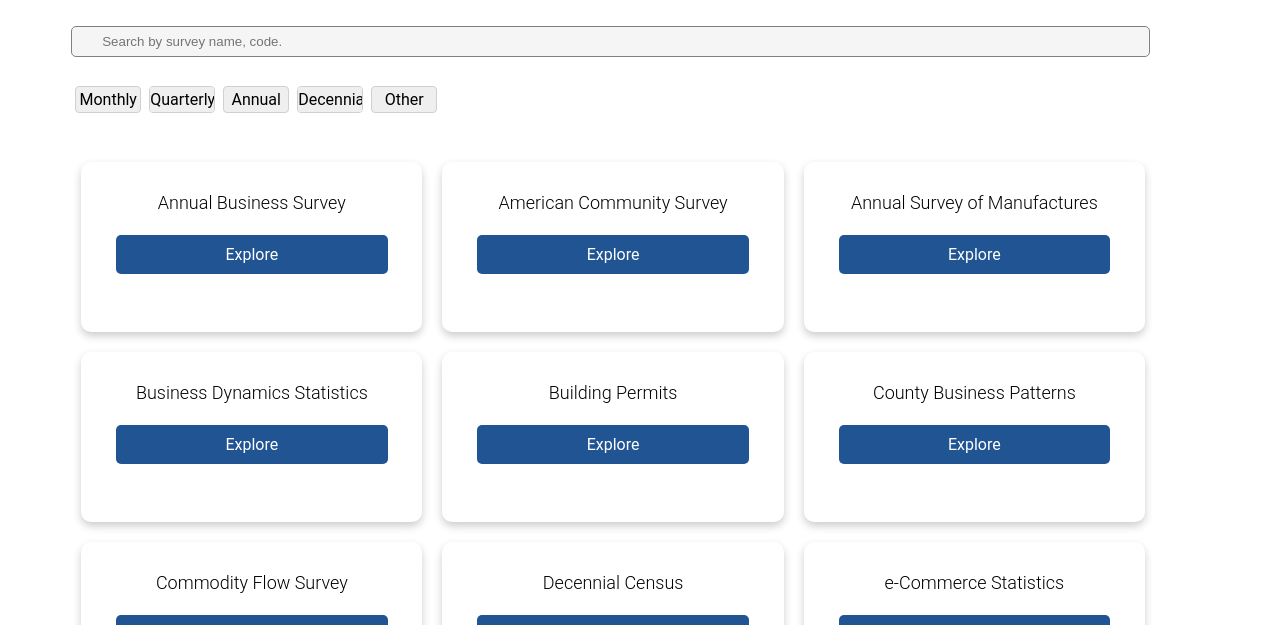
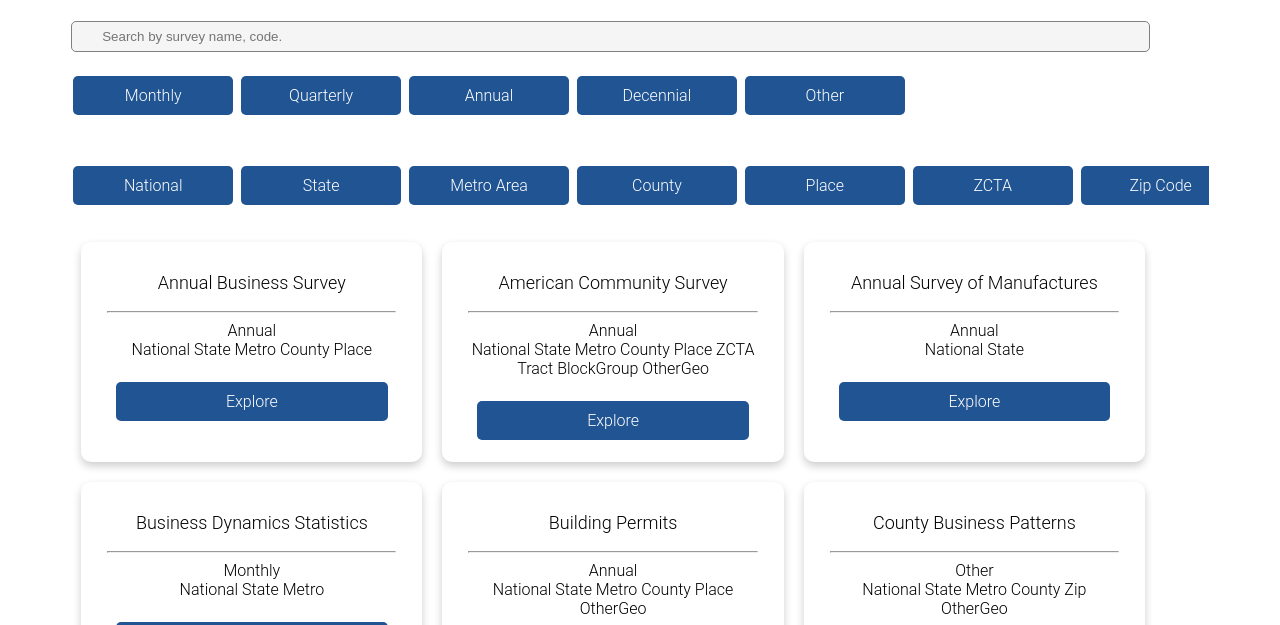
Before and after one commit to amyflo/censussurveys, a plain HTML site: page index.html in a window 1280 px wide. Shown: the part 175-800 px from the top of the page. Drawn offline with nearby package versions, Linux system fonts and the light colour scheme.

Commit message:
Editing js function

```diff
--- a/assets/script.js
+++ b/assets/script.js
@@ -1,6 +1,5 @@
 var grid=$(".container");
 var filter=$(".btn-group input");
-var filterfreq = $('.frequencies input');
 var search=$(".quicksearch");
 var qsRegex;
 var buttonFilter;
@@ -166,7 +165,8 @@ function createItems() {
     var $item = $("<div />", {
       "class": "card " + freq + " " + geo
     });
-    $item.append("<div class=" + cardPadding + "><h3>" + name + "</h3>" +
+    $item.append("<div class=" + cardPadding + "><h3>" + name + "</h3>" + '<hr>' +
+      '<p>'+ freq + '<br>' + geo + '</p><br>' +
       "<a href=" + link + " class=" + button + ">Explore</a></div>");
     $items = $items ? $items.add( $item ) : $item;
   }
--- a/index.html
+++ b/index.html
@@ -18,35 +18,98 @@
     <input class="quicksearch" placeholder="Search by survey name, code." type="text">
   </div>
 
-  <!--GEOGRAPHIES-->
+  <!--FREQUENCIES-->
   <div class="wrapper">
     <div class="scrolls">
-      <div class="frequencies">
+      <div class="btn-group">
         <div id="ck-button">
           <label>
-             <input class=sr-only type="checkbox" value=".Monthly"><span>Monthly</span>
+             <input class="sr-only"  type="checkbox" value=".Monthly"><span>Monthly</span>
           </label>
        </div>
        <div id="ck-button">
           <label>
-             <input class=sr-only type="checkbox" value=".Quarterly"><span>Quarterly</span>
+             <input class="sr-only" type="checkbox" value=".Quarterly"><span>Quarterly</span>
           </label>
        </div>
         <div id="ck-button">
           <label>
-            <input class=sr-only type="checkbox" value=".Annual"><span>Annual</span>
+            <input class="sr-only" type="checkbox" value=".Annual"><span>Annual</span>
           </label>
         </div>
         <div id="ck-button">
           <label>
-             <input class=sr-only type="checkbox" value=".Decennial"><span>Decennial</span>
+             <input class="sr-only" type="checkbox" value=".Decennial"><span>Decennial</span>
           </label>
        </div>
        <div id="ck-button">
           <label>
-             <input class=sr-only type="checkbox" value=".Other"><span>Other</span>
+             <input class="sr-only" type="checkbox" value=".Other"><span>Other</span>
           </label>
        </div>
+      </div>
+    </div>
+  </div>
+
+  <!--GEOGRAPHIES-->
+  <div class="wrapper">
+    <div class="scrolls">
+      <div class="btn-group">
+        <div id="ck-button">
+          <label>
+             <input class="sr-only"  type="checkbox" value=".National"><span>National</span>
+          </label>
+        </div>
+        <div id="ck-button">
+          <label>
+             <input class="sr-only" type="checkbox" value=".State"><span>State</span>
+          </label>
+        </div>
+        <div id="ck-button">
+          <label>
+            <input class="sr-only" type="checkbox" value=".Metro"><span>Metro Area</span>
+          </label>
+        </div>
+        <div id="ck-button">
+          <label>
+             <input class="sr-only" type="checkbox" value=".County"><span>County</span>
+          </label>
+        </div>
+        <div id="ck-button">
+          <label>
+             <input class="sr-only" type="checkbox" value=".Place"><span>Place</span>
+          </label>
+        </div>
+        <div id="ck-button">
+          <label>
+            <input class="sr-only" type="checkbox" value=".ZCTA"><span>ZCTA</span>
+          </label>
+        </div>
+        <div id="ck-button">
+          <label>
+            <input class="sr-only" type="checkbox" value=".Zip"><span>Zip Code</span>
+          </label>
+        </div>
+        <div id="ck-button">
+          <label>
+            <input class="sr-only" type="checkbox" value=".Tract"><span>Tract</span>
+          </label>
+        </div>
+        <div id="ck-button">
+          <label>
+            <input class="sr-only" type="checkbox" value=".Block"><span>Block</span>
+          </label>
+        </div>
+        <div id="ck-button">
+          <label>
+            <input class="sr-only" type="checkbox" value=".BlockGroup"><span>Block Group</span>
+          </label>
+        </div>
+        <div id="ck-button">
+          <label>
+            <input class="sr-only" type="checkbox" value=".OtherGeo"><span>Other</span>
+          </label>
+        </div>
       </div>
     </div>
   </div>
--- a/style.css
+++ b/style.css
@@ -13,7 +13,6 @@
   -moz-border-radius: 5px;
   border-radius: 5px;
   width: 90%;
-  padding-top: 5px;
 }
 
 ::-webkit-scrollbar {
@@ -46,7 +45,7 @@
   padding: 10px;
   border-radius: 10px;
   margin: 10px;
-  height: 150px;
+  height: 200px;
   text-align: center;
 }
 
@@ -97,6 +96,7 @@
 /* Text Styles */
 body {
   font-family: Roboto, sans-serif;
+  font-weight: 300;
 }
 
 h1{
@@ -140,27 +140,40 @@ p {
 }
 
 #ck-button {
-  margin:4px;
-  background-color:#EFEFEF;
-  border-radius:4px;
-  border:1px solid #D0D0D0;
-  overflow:auto;
-  float:left;
+  background-color: #205493; /* Green */
+  border-radius: 5px;
+  color: white;
+  text-align: center;
+  text-decoration: none;
+  display: inline-block;
+  font-size: 16px;
+  margin: 4px 2px;
+  cursor: pointer;
 }
 
 #ck-button label {
   float:left;
-  width:4.0em;
+  width:10.0em;
 }
 
 #ck-button label span {
   text-align:center;
-  padding:3px 0px;
+  padding: 10px 20px;
   display:block;
+  border-radius:4px;
 }
 
+#ck-button label input {
+  position:absolute;
+  top:-20px;
+}
+
+#ck-button input:hover + span {
+  background-color:#205493;
+}
 
 #ck-button input:checked + span {
-  background-color:#911;
+  background-color: #112E50;
   color:#fff;
+  border:
 }
```
